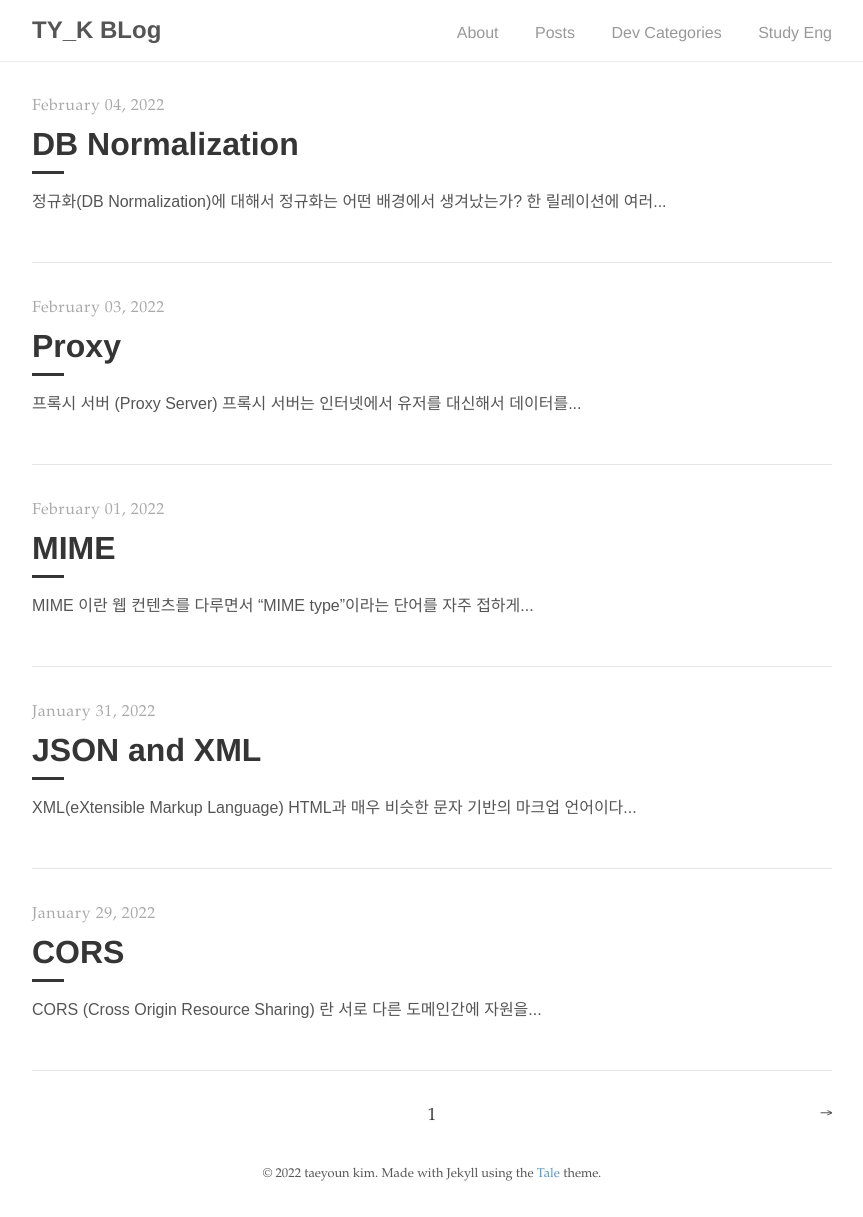
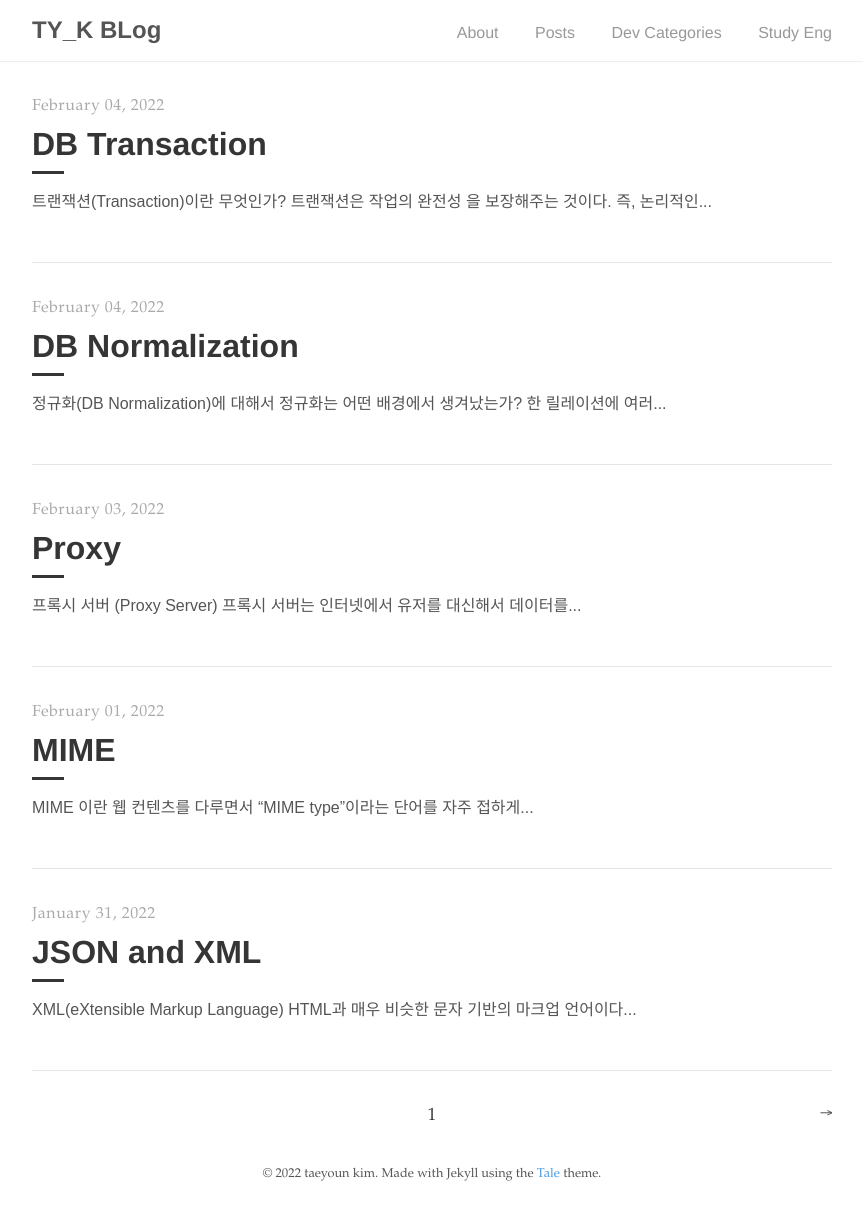
Before and after one commit to fure0/fure0.github.io, a Jekyll site: the page built from index.html, in a window 1280 px wide. Shown: the whole page, without its empty margins (208-1071 px from the left). Built offline with Jekyll 4.4.1, drawn with Linux system fonts in a browser that asks for light colours; the list of posts is cut into pages by our own code; part of the change alters nothing that is shown.

Commit message:
깃헙 블로그 포스트 추가 DB 트랜잭션

````diff
--- a/_posts/2022-02-04-DB-Normalization.md
+++ b/_posts/2022-02-04-DB-Normalization.md
@@ -113,8 +113,6 @@ BCNF 정규화란 제3 정규화를 진행한 테이블에 대해 모든 결정
 
 반정규화를 과도하게 적용하다 보면 데이터의 무결성이 깨질 수 있다. 또한 입력, 수정, 삭제의 질의문에 대한 응답 시간이 늦어질 수 있다.
 
-테스트
-
 #### 원문링크
 
 [정규화에 대해서][link1]
--- /dev/null
+++ b/_posts/2022-02-04-DB-Transaction.md
@@ -0,0 +1,112 @@
+---
+published: true
+layout: post
+categories: "DB"
+title: "DB Transaction"
+author: "TY_K"
+---
+
+<style>
+    .post img {
+        margin : 0
+    }
+</style>
+
+### 트랜잭션(Transaction)이란 무엇인가?
+
+트랜잭션은 작업의 완전성 을 보장해주는 것이다. 즉, 논리적인 작업 셋을 모두 완벽하게 처리하거나 또는 처리하지 못할 경우에는 원 상태로 복구해서 작업의 일부만 적용되는 현상이 발생하지 않게 만들어주는 기능이다. 사용자의 입장에서는 작업의 논리적 단위로 이해를 할 수 있고 시스템의 입장에서는 데이터들을 접근 또는 변경하는 프로그램의 단위가 된다.
+
+### 트랜잭션과 Lock
+
+잠금(Lock)과 트랜잭션은 서로 비슷한 개념 같지만 사실 잠금은 동시성을 제어하기 위한 기능이고 트랜잭션은 데이터의 정합성을 보장하기 위한 기능이다. 잠금은 여러 커넥션에서 동시에 동일한 자원을 요청할 경우 순서대로 한 시점에는 하나의 커넥션만 변경할 수 있게 해주는 역할을 한다. 여기서 자원은 레코드나 테이블을 말한다. 이와는 조금 다르게 트랜잭션은 꼭 여러 개의 변경 작업을 수행하는 쿼리가 조합되었을 때만 의미있는 개념은 아니다. 트랜잭션은 하나의 논리적인 작업 셋 중 하나의 쿼리가 있든 두 개 이상의 쿼리가 있든 관계없이 논리적인 작업 셋 자체가 100% 적용되거나 아무것도 적용되지 않아야 함을 보장하는 것이다. 예를 들면 HW 에러 또는 SW 에러와 같은 문제로 인해 작업에 실패가 있을 경우, 특별한 대책이 필요하게 되는데 이러한 문제를 해결하는 것이다.
+
+### 트랜잭션의 특성
+
+트랜잭션은 어떠한 특성을 만족해야할까? Transaction 은 다음의 ACID 라는 4 가지 특성을 만족해야 한다.
+
+#### 원자성(Atomicity)
+
+만약 트랜잭션 중간에 어떠한 문제가 발생한다면 트랜잭션에 해당하는 어떠한 작업 내용도 수행되어서는 안되며 아무런 문제가 발생되지 않았을 경우에만 모든 작업이 수행되어야 한다.
+
+#### 일관성(Consistency)
+
+트랜잭션이 완료된 다음의 상태에서도 트랜잭션이 일어나기 전의 상황과 동일하게 데이터의 일관성을 보장해야 한다.
+
+#### 고립성(Isolation)
+
+각각의 트랜잭션은 서로 간섭없이 독립적으로 수행되어야 한다.
+
+#### 지속성(Durability)
+
+트랜잭션이 정상적으로 종료된 다음에는 영구적으로 데이터베이스에 작업의 결과가 저장되어야 한다.
+
+### 트랜잭션의 상태
+
+![image1](https://github.com/JaeYeopHan/Interview_Question_for_Beginner/raw/master/Database/images/transaction-status.png){: width="80%" height="80%"}
+
+#### Active
+트랜잭션의 활동 상태. 트랜잭션이 실행중이며 동작중인 상태를 말한다.
+
+#### Failed
+트랜잭션 실패 상태. 트랜잭션이 더이상 정상적으로 진행 할 수 없는 상태를 말한다.
+
+#### Partially Committed
+트랜잭션의 Commit 명령이 도착한 상태. 트랜잭션의 commit이전 sql문이 수행되고 commit만 남은 상태를 말한다.
+
+#### Committed
+트랜잭션 완료 상태. 트랜잭션이 정상적으로 완료된 상태를 말한다.
+
+#### Aborted
+트랜잭션이 취소 상태. 트랜잭션이 취소되고 트랜잭션 실행 이전 데이터로 돌아간 상태를 말한다.
+
+#### Partially Committed 와 Committed 의 차이점
+Commit 요청이 들어오면 상태는 Partial Commited 상태가 된다. 이후 Commit을 문제없이 수행할 수 있으면 Committed 상태로 전이되고, 만약 오류가 발생하면 Failed 상태가 된다. 즉, Partial Commited는 Commit 요청이 들어왔을때를 말하며, Commited는 Commit을 정상적으로 완료한 상태를 말한다.
+
+### 트랜잭션을 사용할 때 주의할 점
+
+트랜잭션은 꼭 필요한 최소의 코드에만 적용하는 것이 좋다. 즉 트랜잭션의 범위를 최소화하라는 의미다. 일반적으로 데이터베이스 커넥션은 개수가 제한적이다. 그런데 각 단위 프로그램이 커넥션을 소유하는 시간이 길어진다면 사용 가능한 여유 커넥션의 개수는 줄어들게 된다. 그러다 어느 순간에는 각 단위 프로그램에서 커넥션을 가져가기 위해 기다려야 하는 상황이 발생할 수도 있는 것이다.
+
+### 교착상태
+
+교착상태란 무엇인가
+
+복수의 트랜잭션을 사용하다보면 교착상태가 일어날수 있다. 교착상태란 두 개 이상의 트랜잭션이 특정 자원(테이블 또는 행)의 잠금(Lock)을 획득한 채 다른 트랜잭션이 소유하고 있는 잠금을 요구하면 아무리 기다려도 상황이 바뀌지 않는 상태가 되는데, 이를 교착상태라고 한다.
+
+### 교착상태의 예(MySQL)
+
+MySQL MVCC에 따른 특성 때문에 트랜잭션에서 갱신 연산(Insert, Update, Delete)를 실행하면 잠금을 획득한다. (기본은 행에 대한 잠금)
+
+![image2](https://github.com/JaeYeopHan/Interview_Question_for_Beginner/raw/master/Database/images/deadlock.png){: width="60%" height="60%"}
+
+트랜잭션 1이 테이블 B의 첫번째 행의 잠금을 얻고 트랜잭션 2도 테이블 A의 첫번째 행의 잠금을 얻었다고 하자.
+
+```sql
+Transaction 1> create table B (i1 int not null primary key) engine = innodb;
+Transaction 2> create table A (i1 int not null primary key) engine = innodb;
+
+Transaction 1> start transaction; insert into B values(1);
+Transaction 2> start transaction; insert into A values(1);
+```
+
+트랜잭션을 commit 하지 않은채 서로의 첫번째 행에 대한 잠금을 요청하면
+
+```sql
+Transaction 1> insert into A values(1);
+Transaction 2> insert into B values(1);
+ERROR 1213 (40001): Deadlock found when trying to get lock; try restarting transaction
+```
+
+Deadlock 이 발생한다. 일반적인 DBMS는 교착상태를 독자적으로 검출해 보고한다.
+
+### 교착 상태의 빈도를 낮추는 방법
+
+* 트랜잭션을 자주 커밋한다.
+* 정해진 순서로 테이블에 접근한다. 위에서 트랜잭션 1 이 테이블 B -> A 의 순으로 접근했고, 트랜잭션 2 는 테이블 A -> B의 순으로 접근했다. 트랜잭션들이 동일한 테이블 순으로 접근하게 한다.
+* 읽기 잠금 획득 (SELECT ~ FOR UPDATE)의 사용을 피한다.
+* 한 테이블의 복수 행을 복수의 연결에서 순서 없이 갱신하면 교착상태가 발생하기 쉽다, 이 경우에는 테이블 단위의 잠금을 획득해 갱신을 직렬화 하면 동시성을 떨어지지만 교착상태를 회피할 수 있다.
+
+#### 원문링크
+
+[Transaction][link1]
+
+[link1]: https://github.com/JaeYeopHan/Interview_Question_for_Beginner/tree/master/Database#transaction "link1"
````
